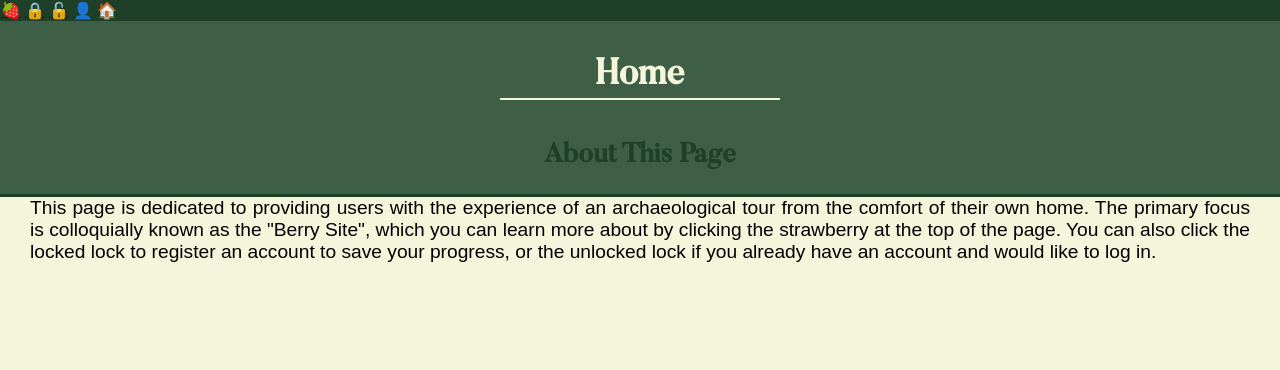
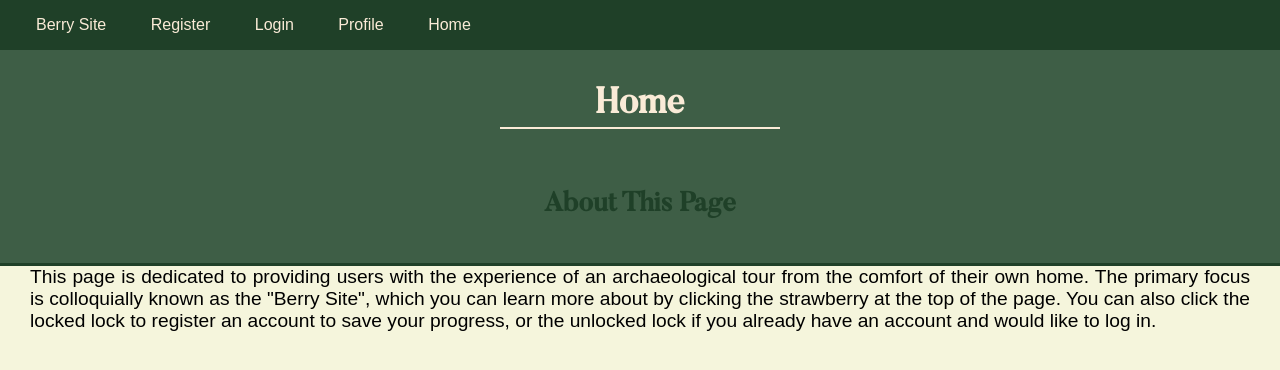
Before and after one commit to Guentherln11/SeniorCapstone, a Django app: page / in a window 1280 px wide. Shown: the top 370 px of the page. Run offline with Django 5.2, Linux system fonts and the light colour scheme.

Commit message:
added dynamic pages

```diff
--- a/archaeology_tours/berry/admin.py
+++ b/archaeology_tours/berry/admin.py
@@ -1,6 +1,7 @@
 from django.contrib import admin
-from .models import Annotations, bImages
+from .models import Annotations, bImages, Additional
 
 # Register your models here.
 admin.site.register(Annotations)
 admin.site.register(bImages)
+admin.site.register(Additional)
--- a/archaeology_tours/berry/models.py
+++ b/archaeology_tours/berry/models.py
@@ -10,3 +10,9 @@ class Annotations(models.Model):
 class bImages(models.Model):
     name = models.CharField(max_length=255)
     image = models.ImageField(upload_to='images/')
+
+class Additional(models.Model):
+    title = models.CharField(max_length=255)
+    slug = models.SlugField(unique=True)
+    content = models.TextField()
+    created_at = models.DateTimeField(auto_now_add=True)
--- a/archaeology_tours/berry/urls.py
+++ b/archaeology_tours/berry/urls.py
@@ -7,4 +7,5 @@ urlpatterns = [
     path("", views.index, name="index"),
     path("annotations/", views.get_annotations, name="get_annotations"),
     path("save_annotation/", views.save_annotation, name="save_annotation"),
+    path('berry/<slug:slug>/', views.get_page, name='get_page')
 ]
--- a/archaeology_tours/static/index.css
+++ b/archaeology_tours/static/index.css
@@ -26,11 +26,12 @@ header {
     border-bottom: 3px solid #1f4028;
     font-size: large;
     margin-bottom: -20px;
+    padding-bottom: 20px;
 }
 
 h1 {
     font-family: headerFont;
-    color:beige;
+    color:antiquewhite;
     margin-left: 500px;
     margin-right: 500px;
     border-bottom: 2px solid;
@@ -93,19 +94,42 @@ aside {
 }
 
 nav {
+    font-family: Arial, Helvetica, sans-serif;
     padding: 1px;
     background-color: #1f4028;
 }
 
+nav ul {
+    list-style: none;
+    margin: 10px;
+    padding: 5px;
+}
+
+nav li {
+    display: inline;
+    padding: 20px;
+}
+
+nav a {
+    color: antiquewhite;
+    text-decoration: none;
+}
+
+nav a:hover {
+    color: white;
+    text-decoration: none;
+}
+
 li {
     display:inline;
-    color:antiquewhite;
     padding: 10px;
 }
 
 h3 {
     text-align: center;
 }
+
+
 
 .berryIntro {
     margin: 30px 50px 30px 50px;
--- a/archaeology_tours/templates/home.html
+++ b/archaeology_tours/templates/home.html
@@ -8,13 +8,20 @@
     <title>Home</title>
 </head>
 <body>
+    {% block navBar %}
     <nav>
-        <a href="/berry/">🍓</a>
-        <a href="/users/register/">🔒</a>
-        <a href="/users/login/">🔓</a>
-        <a href="/users/profile/">👤</a>
-        <a href="">🏠</a>
+        <ul>
+            <li><a href="/berry/">Berry Site</a></li>
+            <li><a href="/users/register/">Register</a></li>
+            <li><a href="/users/login/">Login</a></li>
+            <li><a href="/users/profile/">Profile</a></li>
+            <li><a href="">Home</a></li>
+            {% for page in pages %}
+            <li><a href="{% url 'berry:get_page' slug=page.slug %}">{{ page.title }}</a></li>
+            {% endfor %}
+        </ul>
     </nav>
+    {% endblock %}
     <header>
         <h1>Home</h1>
     </header>
```
Also changed, not shown: archaeology_tours/berry/templates/additionalPage.html (added, +9 -0 lines), archaeology_tours/berry/views.py (+10 -3 lines), archaeology_tours/templates/layout.html (+8 -6 lines), archaeology_tours/berry/migrations/0004_additional.py (added), archaeology_tours/db.sqlite3.
